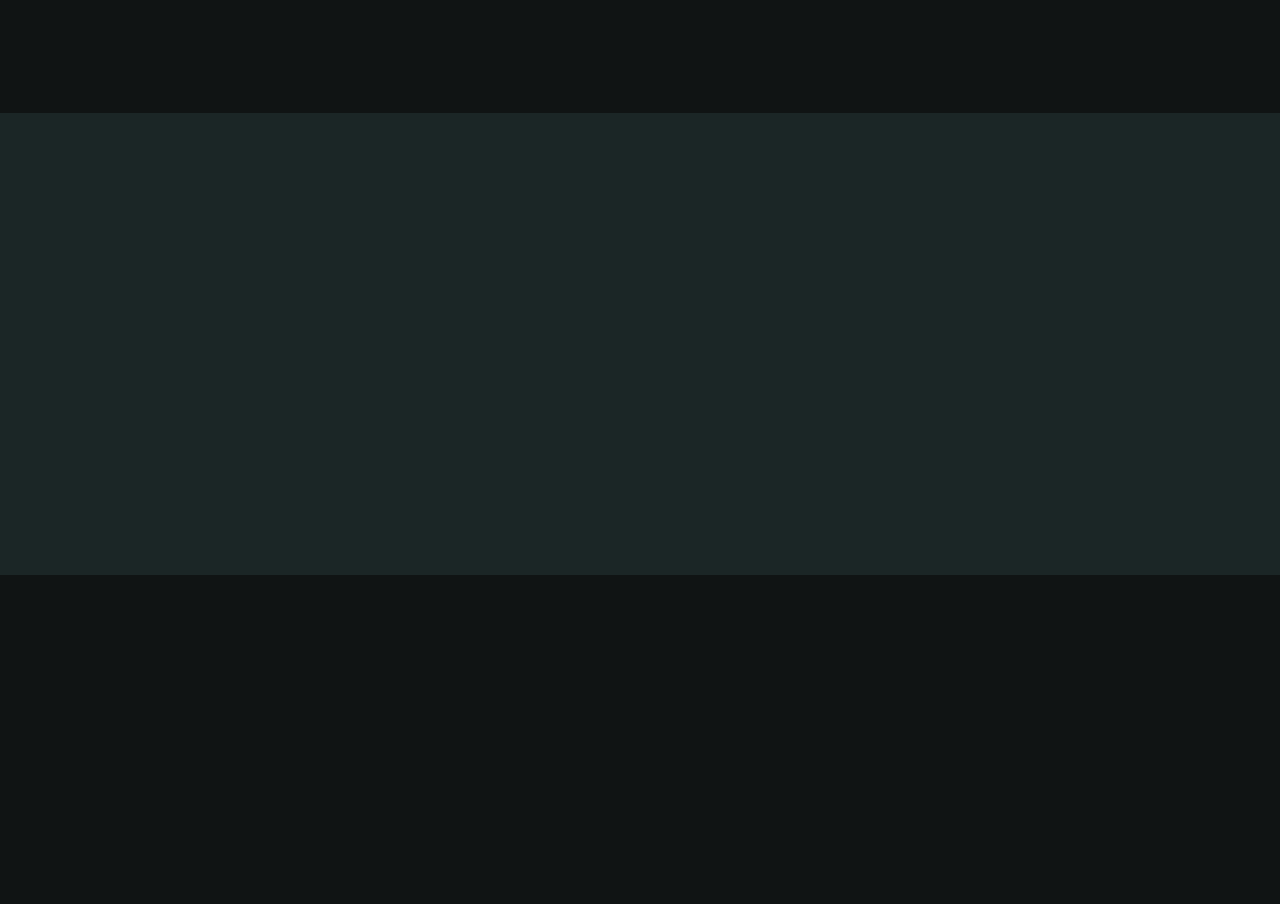
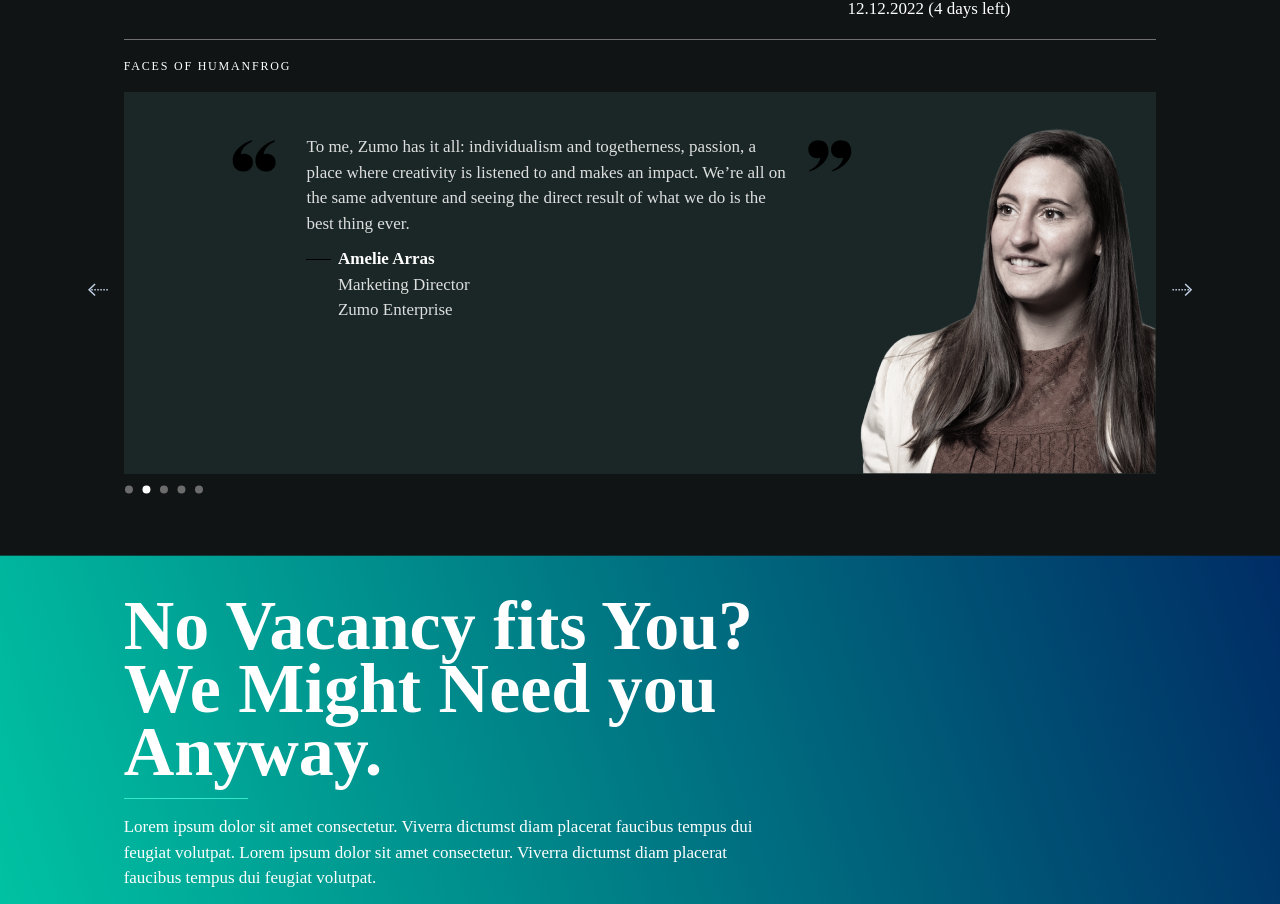
Before and after one commit to majdrab/preizkusna-naloga-hf, a Vue app: page / in a window 1280 px wide. Shown: the part 1278-2182 px from the top of the page. Before the commit the page ends 1853 px from the top, so only its background shows below. Built offline with nearby package versions, Linux system fonts and the light colour scheme; a web font is replaced by a local one; what @fortawesome/pro-duotone-svg-icons, @fortawesome/pro-light-svg-icons, @fortawesome/pro-regular-svg-icons, @fortawesome/pro-solid-svg-icons would draw is missing.

Commit message:
feat: add slider with dots and pointers, and the blue box with all content

```diff
--- a/src/views/HomeView.vue
+++ b/src/views/HomeView.vue
@@ -11,6 +11,7 @@
     </MajTitle>
     <MajContainer vertical class="home" centerX>
         <div class="home__desc"><p>We’re a dynamic group enjoying healthy growth. As a fast-growing group, it regularly needs to add a member to its workforce. As a result there are jobs available regularly, both to full-time employees and to students seeking internships. We offer a unique glimpse into the world of development, marketing, technology, IT, and servers.</p></div>
+        <div class="home__desc"><p class="home__mid-titles">vacancies</p></div>
         <MajContainer class="home__job-overview">
             <section class="home__job-overview-left">
                 <router-link
@@ -77,7 +78,7 @@
                 <p class="home__job-overview-right-value">12.12.2022 (4 days left)</p>
             </MajContainer>
         </MajContainer>
-        <MajContainer class="home__job-overview">
+        <MajContainer class="home__job-overview home__job-overview--last">
             <section class="home__job-overview-left">
                 <router-link
                     title="WordPress developer"
@@ -110,6 +111,45 @@
                 <p class="home__job-overview-right-value">12.12.2022 (4 days left)</p>
             </MajContainer>
         </MajContainer>
+        <div class="home__desc"><p class="home__mid-titles">faces of humanfrog</p></div>
+        <div class="home__slider">
+            <p class="home__slider-text">To me, Zumo has it all: individualism and togetherness, passion, a place where creativity is listened to and makes an impact. We’re all on the same adventure and seeing the direct result of what we do is the best thing ever.</p>
+            <MajContainer class="home__slider-who">
+                <div></div>
+                <p><span>Amelie Arras</span><br>Marketing Director<br>Zumo Enterprise</p>
+            </MajContainer>
+
+            <img class="home__slider-image" src="../assets/images/Amelie Arras - Marketing Director 5.png" alt="amelie_image">
+            <svg class="home__slider-apostrophe" viewBox="0 0 617 32" fill="none" xmlns="http://www.w3.org/2000/svg">
+                <path d="M43.4113 22.2989C43.4113 17.1389 39.8113 13.6589 34.6513 13.6589C33.3313 13.6589 32.2513 13.8989 31.2913 14.2589C32.6113 7.53887 36.9313 4.17887 42.8113 1.17886L42.4513 0.338867C32.4913 3.09887 23.2513 11.4989 23.2513 20.0189C23.2513 27.5789 27.2113 31.4189 33.8113 31.4189C39.2113 31.4189 43.4113 27.6989 43.4113 22.2989ZM20.7313 22.2989C20.7313 17.1389 17.2513 13.6589 12.0913 13.6589C10.7713 13.6589 9.69129 13.8989 8.73129 14.2589C9.69129 7.65887 14.3713 4.17887 20.1313 1.17886L19.8913 0.338867C9.93129 3.09887 0.571289 11.4989 0.571289 20.0189C0.571289 27.5789 4.65129 31.4189 11.1313 31.4189C16.5313 31.4189 20.7313 27.6989 20.7313 22.2989Z" fill="black"/>
+                <path d="M573.948 9.45895C573.948 14.619 577.548 18.0989 582.708 18.0989C584.028 18.0989 585.108 17.859 586.068 17.4989C584.748 24.2189 580.428 27.5789 574.548 30.579L574.908 31.4189C584.868 28.6589 594.108 20.2589 594.108 11.739C594.108 4.17895 590.148 0.338946 583.548 0.338946C578.148 0.338947 573.948 4.05895 573.948 9.45895ZM596.628 9.45895C596.628 14.6189 600.108 18.0989 605.268 18.0989C606.588 18.0989 607.668 17.8589 608.628 17.4989C607.668 24.0989 602.988 27.5789 597.228 30.579L597.468 31.4189C607.428 28.6589 616.788 20.2589 616.788 11.7389C616.788 4.17895 612.708 0.338944 606.228 0.338944C600.828 0.338945 596.628 4.05895 596.628 9.45895Z" fill="black"/>
+            </svg>
+            <svg class="home__slider-pointers" viewBox="0 0 1105 14" fill="none" xmlns="http://www.w3.org/2000/svg">
+                <path d="M1097.14 1.60449L1102.58 6.82715L1097.14 12.0498L1098.18 13.1162L1104.74 6.82715L1098.18 0.538085L1097.14 1.60449ZM1084.92 7.56543L1084.92 6.08887L1086.4 6.08887L1086.4 7.56543L1084.92 7.56543ZM1087.9 7.56543L1087.9 6.08887L1089.4 6.08887L1089.4 7.56543L1087.9 7.56543ZM1090.91 7.56543L1090.91 6.08887L1092.41 6.08887L1092.41 7.56543L1090.91 7.56543ZM1093.92 7.56543L1093.92 6.08887L1095.42 6.08887L1095.42 7.56543L1093.92 7.56543ZM1096.9 7.56543L1096.9 6.08887L1098.4 6.08887L1098.4 7.56543L1096.9 7.56543ZM1099.9 7.56543L1099.9 6.08887L1101.41 6.08887L1101.41 7.56543L1099.9 7.56543Z" fill="#BECDE2"/>
+                <path d="M8.08008 12.0498L2.63867 6.82715L8.08008 1.60449L7.04102 0.538085L0.478515 6.82715L7.04101 13.1162L8.08008 12.0498ZM20.3027 6.08887L20.3027 7.56543L18.8262 7.56543L18.8262 6.08887L20.3027 6.08887ZM17.3223 6.08887L17.3223 7.56543L15.8184 7.56543L15.8184 6.08887L17.3223 6.08887ZM14.3145 6.08887L14.3145 7.56543L12.8105 7.56543L12.8105 6.08887L14.3145 6.08887ZM11.3066 6.08887L11.3066 7.56543L9.80273 7.56543L9.80273 6.08887L11.3066 6.08887ZM8.32617 6.08887L8.32617 7.56543L6.82226 7.56543L6.82227 6.08887L8.32617 6.08887ZM5.31836 6.08887L5.31836 7.56543L3.81445 7.56543L3.81445 6.08887L5.31836 6.08887Z" fill="#BECDE2"/>
+            </svg>
+            <svg class="home__slider-circles" width="79" height="9" viewBox="0 0 79 9" fill="none" xmlns="http://www.w3.org/2000/svg">
+                <circle cx="4.96484" cy="4.52051" r="4" fill="#6C6C6C"/>
+                <circle cx="22.4648" cy="4.52051" r="4" fill="white"/>
+                <circle cx="39.9648" cy="4.52051" r="4" fill="#6C6C6C"/>
+                <circle cx="57.4648" cy="4.52051" r="4" fill="#6C6C6C"/>
+                <circle cx="74.9648" cy="4.52051" r="4" fill="#6C6C6C"/>
+            </svg>
+
+        </div>
+        <MajContainer centerY class="home__bluebox">
+            <div class="home__bluebox-bg"></div>
+            <MajContainer class="home__bluebox-container">
+                <MajContainer vertical class="home__bluebox-container-2">
+                    <MajTitle is="h1">
+                        No Vacancy fits You? We Might Need you Anyway.
+                    </MajTitle>
+                    <div class="home__bluebox-divider"></div>
+                    <p>Lorem ipsum dolor sit amet consectetur. Viverra dictumst diam placerat faucibus tempus dui feugiat volutpat. Lorem ipsum dolor sit amet consectetur. Viverra dictumst diam placerat faucibus tempus dui feugiat volutpat.</p>
+                    <button class="home__bluebox-button"><span>GET IN TOUCH</span></button>
+                </MajContainer>
+            </MajContainer>
+        </MajContainer>
     </MajContainer>
 </template>
 
@@ -123,7 +163,6 @@ export default {
 <style lang="scss">
 .home {
   width: 100vw;
-  // height: 572.6px;
   margin-top: 29%;
   flex-grow: 1;
   position: relative;
@@ -151,7 +190,6 @@ export default {
     position: absolute;
     left: 0;
     top: 0;
-    color: #FFFFFF;
     margin: 13.5% 2.7%;
   }
   &__desc {
@@ -162,15 +200,24 @@ export default {
       font-size: 22px;
       line-height: 130%;
       color: #FFFFFF;
-      width: 665px;
+      width: 63.4%;
     }
+  }
+  p.home__mid-titles {
+    font-style: normal;
+    font-weight: 400;
+    font-size: 12px;
+    line-height: 120%;
+    letter-spacing: 0.15em;
+    text-transform: uppercase;
+    color: #FFFFFF;
   }
   &__job-overview {
     width: 1032.68px;
     padding: 18.39px 0;
     max-width: calc(100% - 5.4%);
     border-top: 1px solid #707070;
-    &:last-of-type {
+    &--last {
       border-bottom: 1px solid #707070;
     }
     &-left {
@@ -245,5 +292,133 @@ export default {
       }
     }
   }
+  &__slider {
+    width: 1032.69px;
+    height: 382px;
+    max-width: calc(100% - 5.4%);
+    background: #1B2626;
+    position: relative;
+    margin-bottom: 82px;
+    &-text {
+      width: 46.7%;
+      margin-top: 42.66px;
+      margin-left: 17.7%;
+      font-style: normal;
+      font-weight: 400;
+      font-size: 17px;
+      line-height: 150%;
+      color: #DDDFDF;
+    }
+    &-who {
+      width: 46.7%;
+      margin-top: 10px;
+      margin-left: 17.7%;
+      // margin-left: 21.2%;
+      > div {
+        width: 24.5px;
+        height: 14px;
+        margin-right: 7px;
+        border-bottom: 1px solid #000000;
+      }
+      p {
+        font-style: normal;
+        font-weight: 400;
+        font-size: 17px;
+        line-height: 150%;
+        color: #DDDFDF;
+        span {
+          font-style: normal;
+          font-weight: 700;
+          font-size: 17px;
+          line-height: 130%;
+          color: #FFFFFF;
+        }
+      }
+    }
+    &-image {
+      position: absolute;
+      bottom: 0;
+      right: 0;
+    }
+    &-apostrophe {
+      position: absolute;
+      width: 60%;
+      top: 48px;
+      left: 0;
+      margin-left: 10.5%;
+    }
+    &-pointers {
+      position: absolute;
+      width: 1105px;
+      top: 50%;
+      left: 50%;
+      transform: translateX(-50%);
+    }
+    &-circles {
+      position: absolute;
+      bottom: -20px;
+      left: 0;
+    }
+  }
+  &__bluebox {
+    width: 100vw;
+    height: 472.7px;
+    position: relative;
+    &-bg {
+      position: absolute;
+      width: 100%;
+      height: 100%;
+      background: linear-gradient(108.05deg, #00C9A5 -1.97%, #000F59 119.17%);
+      transform: matrix(1, 0, 0, -1, 0, 0);
+    }
+    &-container {
+      width: 1032.69px;
+      margin-top: 38.84px;
+      max-width: calc(100% - 5.4%);
+    }
+    &-container-2 {
+      width: 661.64px;
+      gap: 15px;
+      * {
+        z-index: 1;
+      }
+      p {
+        font-size: 17px;
+        line-height: 150%;
+        color: #FFFFFF;
+      }
+    }
+    &-divider {
+      width: 124px;
+      height: 0px;
+      border-bottom: 1px solid #34eac9;
+    }
+    &-button {
+      width: 246px;
+      height: 48px;
+      background: #FFFFFF;
+      border: 1px solid #FFFFFF;
+      border-radius: 24px;
+      transition: all 0.2s;
+      span {
+        font-family: 'Gotham_KTR--bold';
+        font-style: normal;
+        font-weight: 700;
+        font-size: 12px;
+        line-height: 100%;
+        text-align: center;
+        letter-spacing: 0.15em;
+        text-transform: uppercase;
+        color: #1B2626;
+        transition: all 0.2s;
+      }
+      &:hover {
+        background: transparent;
+        span {
+          color: #FFFFFF;
+        }
+      }
+    }
+  }
 }
 </style>
```
